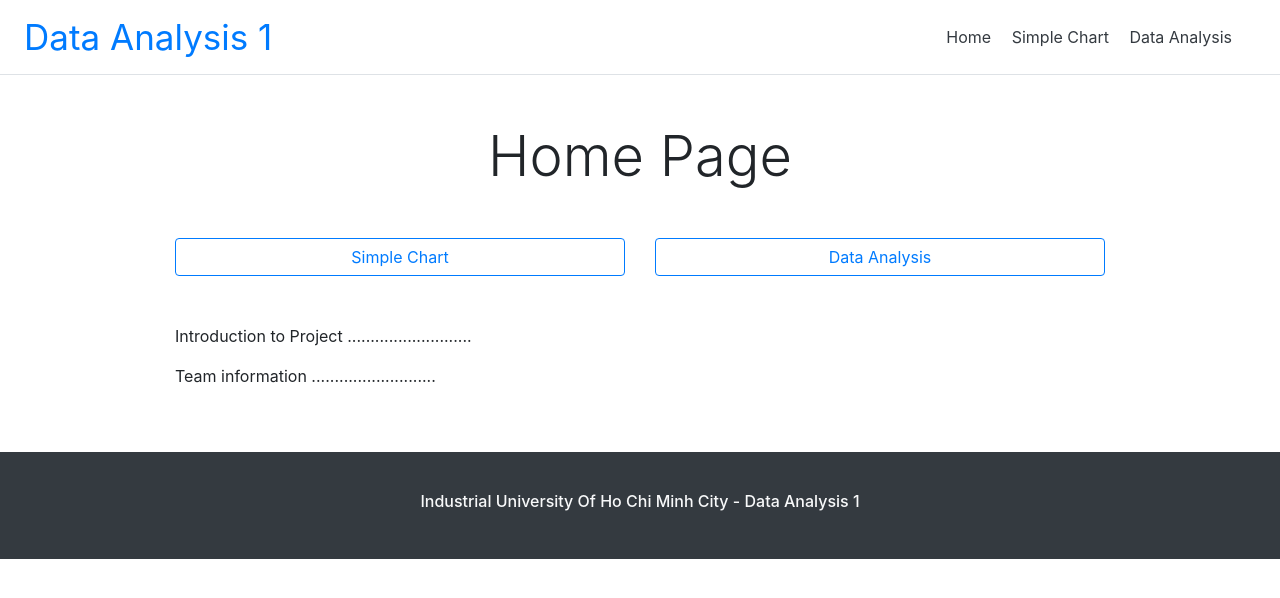
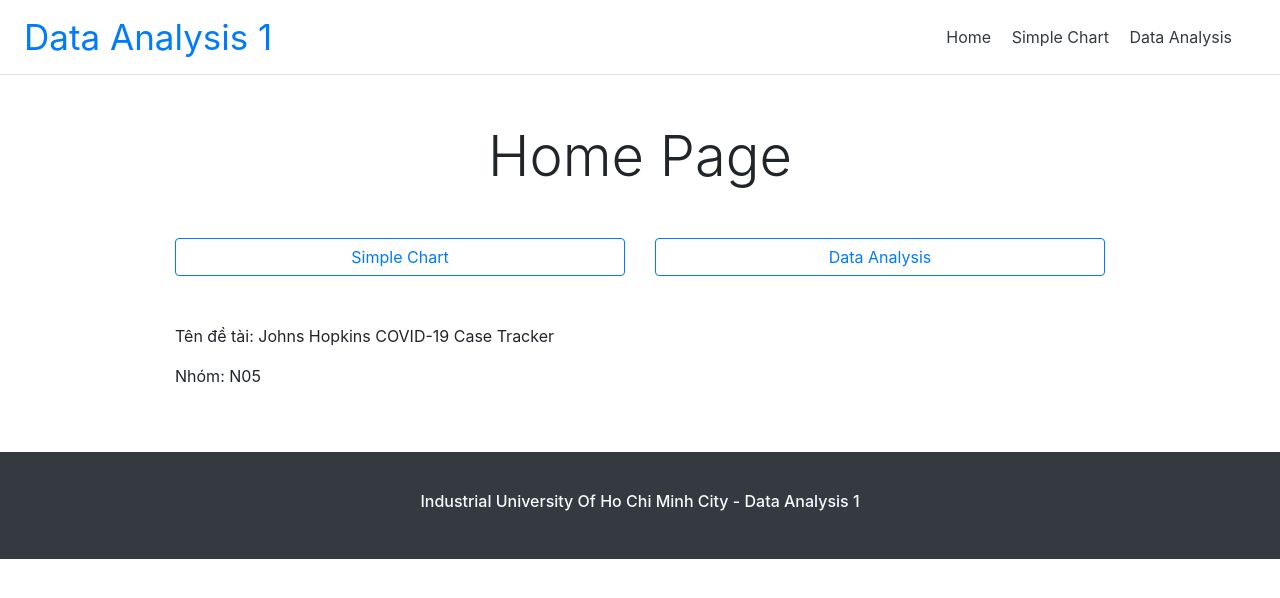
Before and after one commit to duchoan6814/PhanTichDuLieu1, a Django app: page / in a window 1280 px wide. Shown: the top 598 px of the page. Run offline with Django 3.2, Linux system fonts and the light colour scheme; some libraries are stand-ins or nearby versions.

Commit message:
change title and team

```diff
--- a/home/templates/pages/homePage.html
+++ b/home/templates/pages/homePage.html
@@ -18,10 +18,10 @@
     </div>
   </div>
   <div class="row text-left">
-    <p class="col">Introduction to Project ...........................</p>
+    <p class="col">Tên đề tài: Johns Hopkins COVID-19 Case Tracker</p>
   </div>
   <div class="row text-left">
-    <p class="col">Team information ...........................</p>
+    <p class="col">Nhóm: N05</p>
   </div>
 </div>
 {% endblock information %}
```
